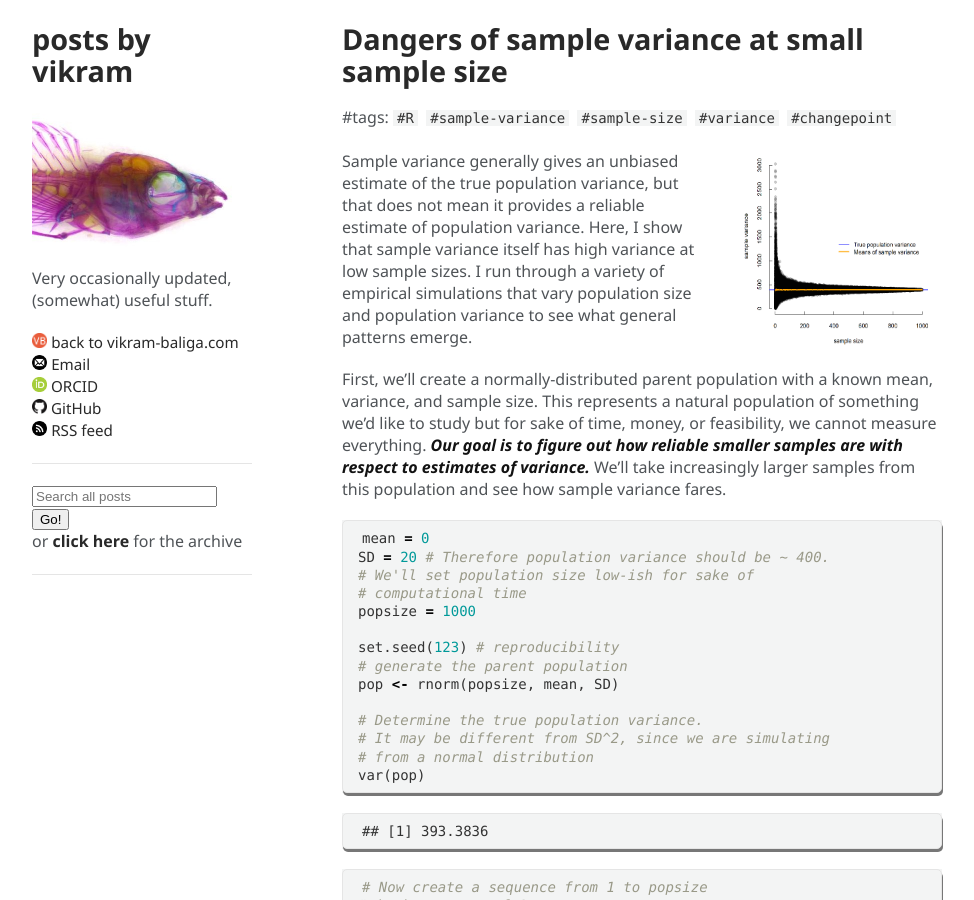
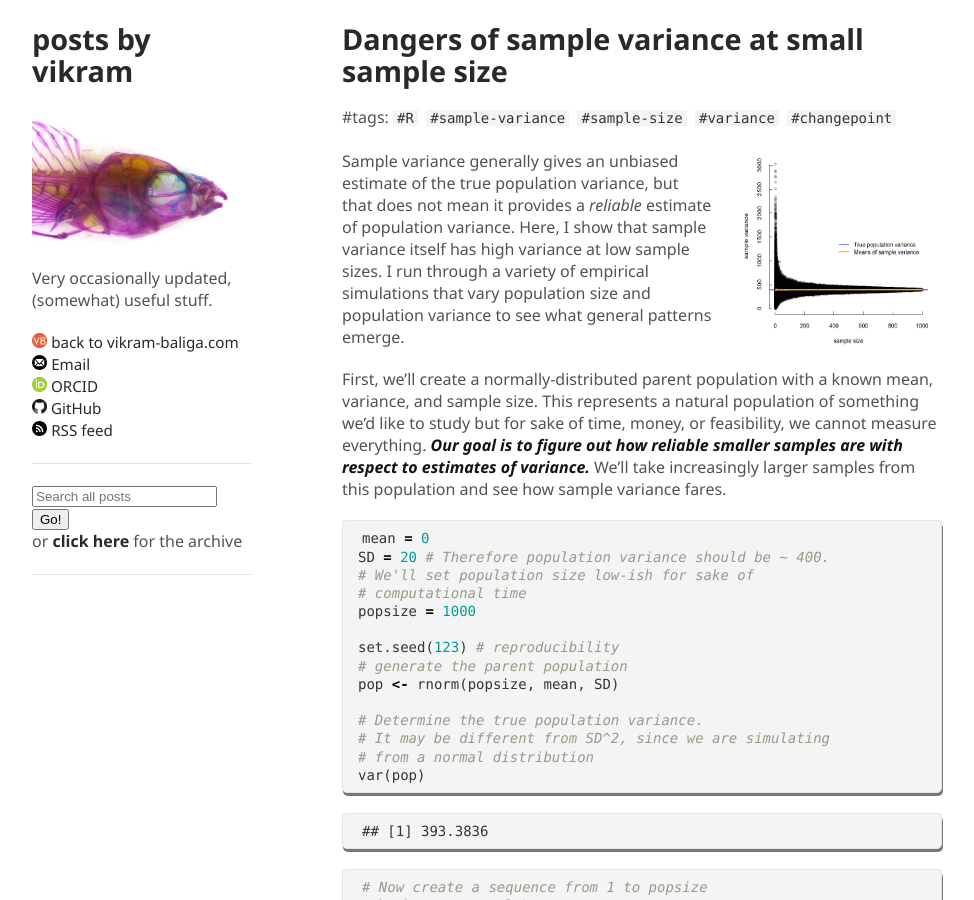
Before and after one commit to vbaliga/vbaliga.github.io, a Jekyll site: the page built from _posts/2019-05-07-dangers-sample-variance-small-sample-size.md, in a window 1280 px wide and 900 px high. Shown: the whole window, without its empty margins (153-1127 px from the left). Built offline with Jekyll 4.4.1, drawn with Linux system fonts in a browser that asks for light colours; a script that is not in the unit is left out.

Commit message:
Update 2019-05-07-dangers-sample-variance-small-sample-size.md

```diff
--- a/_posts/2019-05-07-dangers-sample-variance-small-sample-size.md
+++ b/_posts/2019-05-07-dangers-sample-variance-small-sample-size.md
@@ -5,7 +5,7 @@ title: Dangers of sample variance at small sample size
 ---
 <p>
 <img src="https://github.com/vbaliga/vbaliga.github.io/raw/master/images/2019-05-07/sample_variance_vs_sample_size_small.png" alt="sample variance vs sample size" style="float:right;width:200px;height:200px;margin-left:30px;">
-Sample variance generally gives an unbiased estimate of the true population variance, but that does not mean it provides a reliable estimate of population variance. Here, I show that sample variance itself has high variance at low sample sizes. I run through a variety of empirical simulations that vary population size and population variance to see what general patterns emerge.
+Sample variance generally gives an unbiased estimate of the true population variance, but that does not mean it provides a <i>reliable</i> estimate of population variance. Here, I show that sample variance itself has high variance at low sample sizes. I run through a variety of empirical simulations that vary population size and population variance to see what general patterns emerge.
 </p>
 <!---more--->
 
```
